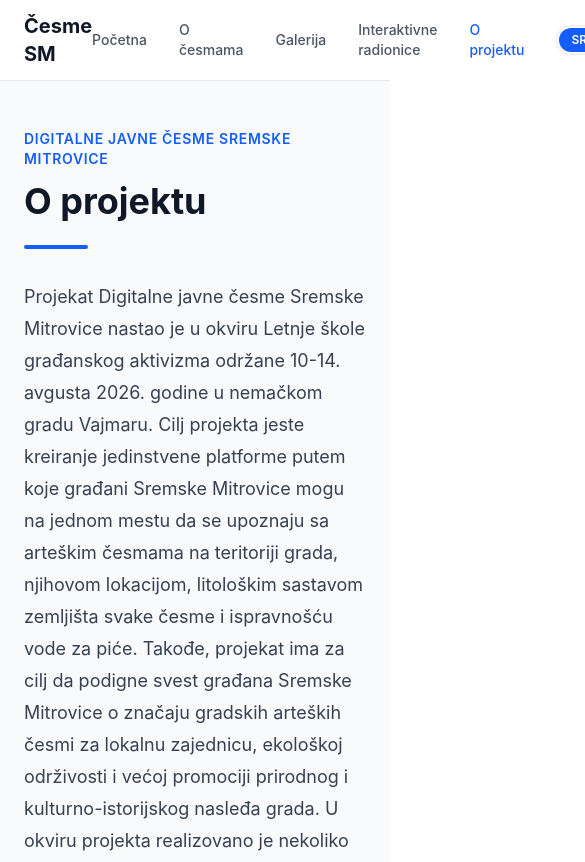
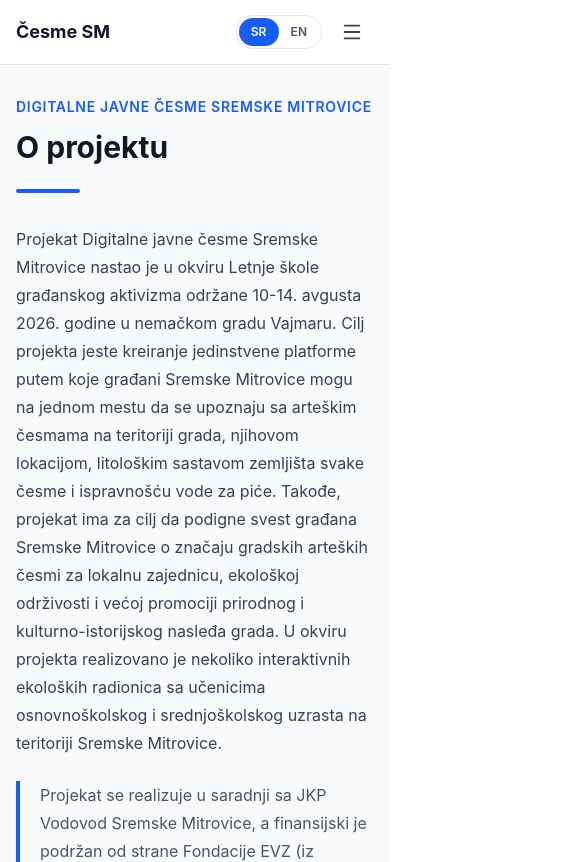
Before and after one commit to Klincov/projekat-1, a React (Vite) app in the folder projekat-1/: page /o-projektu in a window 390 px wide. Shown: the top 862 px of the page, 585 px wide, since content can reach past the window. Built offline with nearby package versions, Linux system fonts and the light colour scheme.

Commit message:
mobilni prikaz

```diff
--- a/projekat-1/src/App.css
+++ b/projekat-1/src/App.css
@@ -1,6 +1,3 @@
-@import "tailwindcss";
-
-
 .fountain-marker-wrapper {
   background: transparent;
   border: none;
--- a/projekat-1/src/components/FountainMap.tsx
+++ b/projekat-1/src/components/FountainMap.tsx
@@ -93,7 +93,7 @@ export default function FountainMap() {
   return (
     <>
       {/* MAPA */}
-      <div className="w-full h-[550px] rounded-2xl overflow-hidden shadow-lg border border-gray-200">
+      <div className="w-full h-[60vh] min-h-[360px] sm:h-[550px] rounded-2xl overflow-hidden shadow-lg border border-gray-200">
         <MapContainer
           center={[44.9764, 19.6122]}
           zoom={15}
@@ -158,7 +158,7 @@ export default function FountainMap() {
                   },
                 }}
               >
-                <div className="w-[320px] text-left">
+                <div className="w-[min(320px,70vw)] text-left">
                   {(fountain.coverImage || fountain.images?.[0]) && (
                     <img
                       src={
--- a/projekat-1/src/components/Navbar.tsx
+++ b/projekat-1/src/components/Navbar.tsx
@@ -1,3 +1,5 @@
+import { useState } from "react";
+import { Menu, X } from "lucide-react";
 import { NavLink } from "react-router-dom";
 
 import { useLanguage } from "../i18n/LanguageContext";
@@ -15,22 +17,17 @@ const languages: Language[] = ["sr", "en"];
 
 export default function Navbar() {
   const { lang, setLang, t } = useLanguage();
+  const [menuOpen, setMenuOpen] = useState(false);
 
-  return (
-    <nav className="bg-white border-b border-gray-200">
-      <div className="max-w-7xl mx-auto px-6 h-20 flex items-center justify-between">
-        <NavLink to="/" className="text-xl font-bold text-gray-900">
-          {t("nav.brand")}
-        </NavLink>
-
-        <div className="flex items-center gap-8">
-          {links.map((link) => (
+  const renderLinks = (mobile = false) =>
+    links.map((link) => (
       <NavLink
         key={link.path}
         to={link.path}
         end
+        onClick={() => mobile && setMenuOpen(false)}
         className={({ isActive }) =>
-                `text-sm font-medium transition-colors ${
+          `${mobile ? "block rounded-lg px-3 py-2.5" : ""} text-sm font-medium transition-colors ${
             isActive
               ? "text-blue-600"
               : "text-gray-600 hover:text-blue-600"
@@ -39,9 +36,9 @@ export default function Navbar() {
       >
         {t(link.key)}
       </NavLink>
-          ))}
+    ));
 
-          {/* PREKIDAČ JEZIKA */}
+  const languageSwitcher = (
     <div
       role="group"
       aria-label={t("nav.language")}
@@ -53,7 +50,7 @@ export default function Navbar() {
           type="button"
           onClick={() => setLang(code)}
           aria-pressed={lang === code}
-                className={`px-3 py-1 rounded-full transition-colors ${
+          className={`min-w-10 rounded-full px-3 py-1.5 transition-colors ${
             lang === code
               ? "bg-blue-600 text-white"
               : "text-gray-600 hover:text-blue-600"
@@ -63,8 +60,42 @@ export default function Navbar() {
         </button>
       ))}
     </div>
+  );
+
+  return (
+    <nav className="bg-white border-b border-gray-200">
+      <div className="max-w-7xl mx-auto px-4 sm:px-6 min-h-16 lg:h-20 flex items-center justify-between gap-3">
+        <NavLink to="/" className="min-w-0 text-lg sm:text-xl font-bold text-gray-900">
+          {t("nav.brand")}
+        </NavLink>
+
+        <div className="hidden lg:flex items-center gap-5 lg:gap-8">
+          {renderLinks()}
+          {languageSwitcher}
+        </div>
+
+        <div className="flex lg:hidden items-center gap-2">
+          {languageSwitcher}
+          <button
+            type="button"
+            onClick={() => setMenuOpen((open) => !open)}
+            aria-label={menuOpen ? t("nav.closeMenu") : t("nav.openMenu")}
+            aria-expanded={menuOpen}
+            aria-controls="mobile-navigation"
+            className="flex h-11 w-11 items-center justify-center rounded-lg text-gray-700 hover:bg-gray-100 focus-visible:outline-none focus-visible:ring-2 focus-visible:ring-blue-500"
+          >
+            {menuOpen ? <X size={22} /> : <Menu size={22} />}
+          </button>
         </div>
       </div>
+
+      {menuOpen && (
+        <div id="mobile-navigation" className="lg:hidden border-t border-gray-100 px-4 py-2">
+          <div className="mx-auto max-w-7xl flex flex-col gap-1">
+            {renderLinks(true)}
+          </div>
+        </div>
+      )}
     </nav>
   );
 }
--- a/projekat-1/src/i18n/translations.ts
+++ b/projekat-1/src/i18n/translations.ts
@@ -11,6 +11,8 @@ export const translations: Record<Language, Record<string, string>> = {
     "nav.workshops": "Interaktivne radionice",
     "nav.project": "O projektu",
     "nav.language": "Jezik",
+    "nav.openMenu": "Otvori navigaciju",
+    "nav.closeMenu": "Zatvori navigaciju",
 
     "home.eyebrow": "ISTORIJA GRADA",
     "home.title": "Javne česme Sremske Mitrovice",
@@ -71,6 +73,8 @@ export const translations: Record<Language, Record<string, string>> = {
     "nav.workshops": "Interactive Workshops",
     "nav.project": "About the Project",
     "nav.language": "Language",
+    "nav.openMenu": "Open navigation",
+    "nav.closeMenu": "Close navigation",
 
     "home.eyebrow": "HISTORY OF THE CITY",
     "home.title": "Public Fountains of Sremska Mitrovica",
--- a/projekat-1/src/index.css
+++ b/projekat-1/src/index.css
@@ -1,3 +1 @@
-@tailwind base;
-@tailwind components;
-@tailwind utilities;
+@import "tailwindcss";
--- a/projekat-1/src/pages/About.tsx
+++ b/projekat-1/src/pages/About.tsx
@@ -11,15 +11,11 @@ export default function About() {
     useState<Fountain | null>(null);
 
   return (
-    <main className="max-w-7xl mx-auto px-6 py-12">
-      <h1 className="text-4xl font-bold">{t("about.title")}</h1>
+    <main className="max-w-7xl mx-auto px-4 sm:px-6 py-8 sm:py-12">
+      <h1 className="text-3xl sm:text-4xl font-bold">{t("about.title")}</h1>
       <p className="mt-4 text-gray-600">{t("about.intro")}</p>
 
-      {/* GRID ČESAMA - 3 u redu */}
-      <div
-        className="mt-10 grid gap-6"
-        style={{ gridTemplateColumns: "repeat(3, minmax(0, 1fr))" }}
-      >
+      <div className="mt-8 sm:mt-10 grid grid-cols-1 gap-5 sm:grid-cols-2 sm:gap-6 lg:grid-cols-3">
         {fountains.map((fountain) => {
           const cover = fountain.coverImage ?? fountain.images?.[0];
           const name = localized(fountain.name, lang);
@@ -47,7 +43,7 @@ export default function About() {
                 )}
               </div>
 
-              <h2 className="p-4 text-lg font-semibold text-gray-900">
+              <h2 className="p-4 text-base sm:text-lg font-semibold text-gray-900">
                 {name}
               </h2>
             </button>
--- a/projekat-1/src/pages/Gallery.tsx
+++ b/projekat-1/src/pages/Gallery.tsx
@@ -27,15 +27,11 @@ export default function Gallery() {
   const [selected, setSelected] = useState<GalleryItem | null>(null);
 
   return (
-    <main className="max-w-7xl mx-auto px-6 py-12">
-      <h1 className="text-4xl font-bold">{t("gallery.title")}</h1>
+    <main className="max-w-7xl mx-auto px-4 sm:px-6 py-8 sm:py-12">
+      <h1 className="text-3xl sm:text-4xl font-bold">{t("gallery.title")}</h1>
       <p className="mt-4 text-gray-600">{t("gallery.intro")}</p>
 
-      {/* GRID SLIKA - 3 u redu */}
-      <div
-        className="mt-10 grid gap-6"
-        style={{ gridTemplateColumns: "repeat(3, minmax(0, 1fr))" }}
-      >
+      <div className="mt-8 sm:mt-10 grid grid-cols-1 gap-5 sm:grid-cols-2 sm:gap-6 lg:grid-cols-3">
         {galleryItems.map((item) => {
           const name = localized(item.fountain.name, lang);
 
--- a/projekat-1/src/pages/Home.tsx
+++ b/projekat-1/src/pages/Home.tsx
@@ -5,13 +5,13 @@ export default function Home() {
   const { t } = useLanguage();
 
   return (
-    <main className="max-w-7xl mx-auto px-6 py-12">
-      <section className="mb-10">
+    <main className="max-w-7xl mx-auto px-4 sm:px-6 py-8 sm:py-12">
+      <section className="mb-8 sm:mb-10">
         <p className="text-blue-600 font-semibold mb-3">
           {t("home.eyebrow")}
         </p>
 
-        <h1 className="text-4xl font-bold text-gray-900 mb-4">
+        <h1 className="text-3xl sm:text-4xl font-bold text-gray-900 mb-4">
           {t("home.title")}
         </h1>
 
@@ -21,8 +21,8 @@ export default function Home() {
       </section>
 
       <section>
-        <div className="flex items-center justify-between mb-4">
-          <h2 className="text-2xl font-bold text-gray-900">
+        <div className="flex flex-col gap-2 sm:flex-row sm:items-center sm:justify-between mb-4">
+          <h2 className="text-xl sm:text-2xl font-bold text-gray-900">
             {t("home.mapTitle")}
           </h2>
 
--- a/projekat-1/src/pages/Project.tsx
+++ b/projekat-1/src/pages/Project.tsx
@@ -4,18 +4,18 @@ export default function Project() {
   const { t } = useLanguage();
 
   return (
-    <main className="max-w-7xl mx-auto px-6 py-12">
+    <main className="max-w-7xl mx-auto px-4 sm:px-6 py-8 sm:py-12">
       <p className="text-blue-600 font-semibold text-sm uppercase tracking-wider mb-3">
         {t("project.eyebrow")}
       </p>
 
-      <h1 className="text-4xl font-bold text-gray-900">
+      <h1 className="text-3xl sm:text-4xl font-bold text-gray-900">
         {t("project.title")}
       </h1>
 
       <div className="w-16 h-1 bg-blue-600 rounded-full mt-6 mb-8" />
 
-      <div className="max-w-3xl space-y-6 text-lg leading-8 text-gray-700">
+      <div className="max-w-3xl space-y-6 text-base sm:text-lg leading-7 sm:leading-8 text-gray-700">
         <p>{t("project.p1")}</p>
 
         {/* Saradnja i finansiranje */}
--- a/projekat-1/src/pages/Workshops.tsx
+++ b/projekat-1/src/pages/Workshops.tsx
@@ -73,20 +73,15 @@ export default function Workshops() {
   const today = todayIso();
 
   return (
-    <main className="max-w-7xl mx-auto px-6 py-12">
-      <h1 className="text-4xl font-bold text-gray-900">
+    <main className="max-w-7xl mx-auto px-4 sm:px-6 py-8 sm:py-12">
+      <h1 className="text-3xl sm:text-4xl font-bold text-gray-900">
         {t("workshops.title")}
       </h1>
       <p className="mt-4 text-gray-600 max-w-2xl">
         {t("workshops.intro")}
       </p>
 
-      <div
-        className="mt-10 grid gap-6"
-        style={{
-          gridTemplateColumns: "repeat(auto-fill, minmax(280px, 1fr))",
-        }}
-      >
+      <div className="mt-8 sm:mt-10 grid grid-cols-1 gap-5 sm:grid-cols-2 sm:gap-6 lg:grid-cols-3">
         {workshops.map((workshop) => {
           const status = getStatus(workshop.date, today);
 
```
Also changed, not shown: projekat-1/src/components/FountainModal.tsx (+4 -4 lines). Lines whose indentation alone changed are shown as unchanged.
